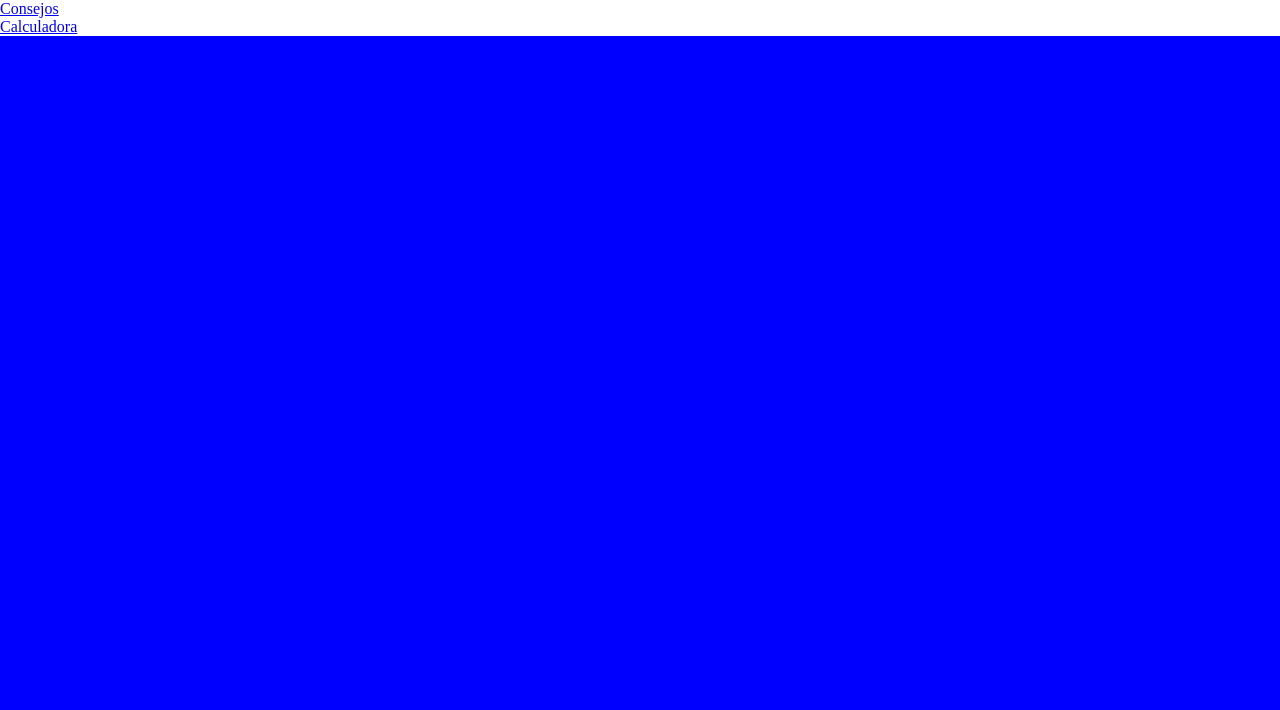
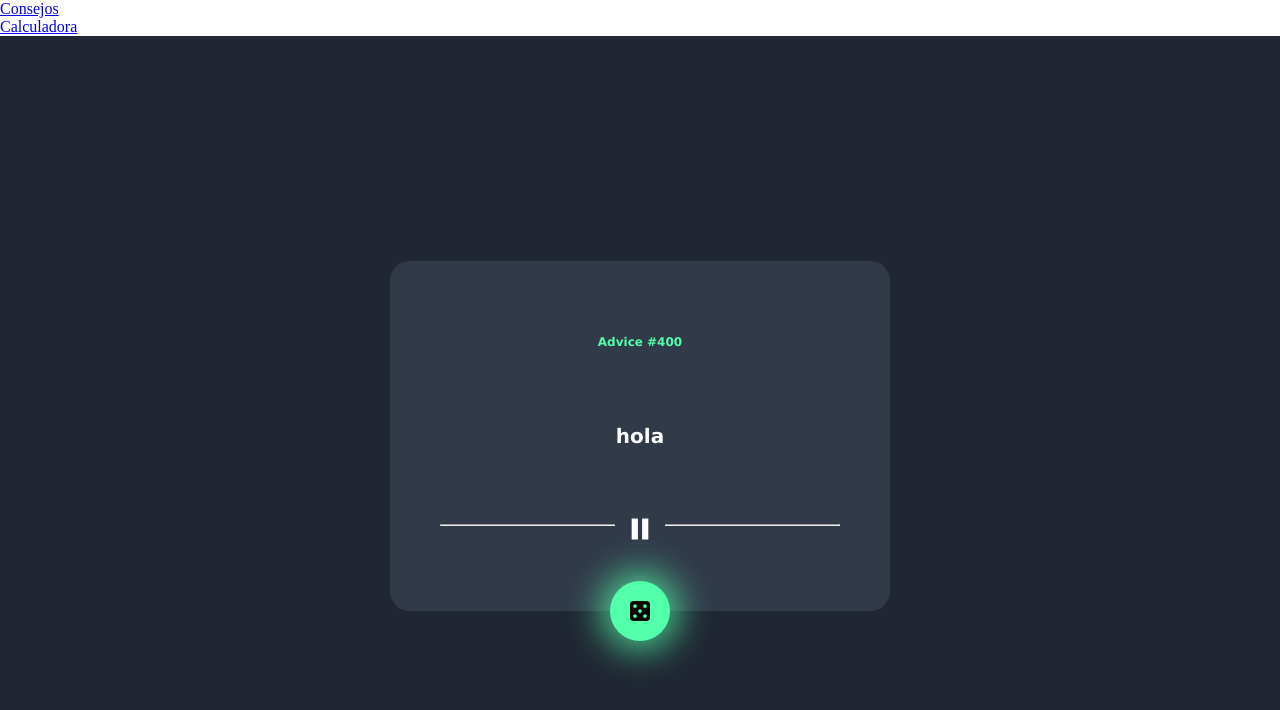
Before and after one commit to SrHatcher/react-calculator, a React (Vite) app in the folder react-project-calculator/: page /consejos in a window 1280 px wide. Shown: the top 710 px of the page. Built offline with nearby package versions, Linux system fonts and the light colour scheme.

Commit message:
diseño de consejos creada

```diff
--- a/react-project-calculator/package.json
+++ b/react-project-calculator/package.json
@@ -12,6 +12,7 @@
   "dependencies": {
     "react": "^18.0.0",
     "react-dom": "^18.0.0",
+    "react-icons": "^4.4.0",
     "react-router-dom": "^6.3.0"
   },
   "devDependencies": {
--- a/react-project-calculator/src/components/Card/Card.tsx
+++ b/react-project-calculator/src/components/Card/Card.tsx
@@ -1,9 +1,27 @@
-import styles from './card.module.css'
+import styles from "./card.module.css";
+import { BsFillDice5Fill } from "react-icons/bs";
+import {BiPause} from "react-icons/bi"
 
 export const Card = () => {
   return (
     <div className={styles.principal}>
-
+      <div className={styles.card}>
+        <div className={styles.titulo}>
+          <p>Advice #400</p>
+        </div>
+        <div className={styles.contenido}>
+          <p>hola</p>
+        </div>
+        <div className={styles.separador}>
+          <hr />
+          <div className={styles.pausa}>
+            <BiPause size="50px"/>
+          </div>
+        </div>
+        <div className={styles.boton}>
+          <BsFillDice5Fill size="20px" />
+        </div>
+      </div>
     </div>
-  )
-}
+  );
+};
--- a/react-project-calculator/src/components/Card/card.module.css
+++ b/react-project-calculator/src/components/Card/card.module.css
@@ -1,5 +1,85 @@
-.principal{
-    width: 100vw;
-    height: 100vh;
-    background-color: blue;
+:root {
+  --color-card: #313a49;
+  --color-fondo: #202632;
+  --color-boton: #53ffab;
 }
+
+.principal {
+  width: 100vw;
+  height: 100vh;
+  background-color: var(--color-fondo);
+  display: flex;
+  justify-content: center;
+  align-items: center;
+}
+
+.card {
+  position: relative;
+  width: 500px;
+  height: 350px;
+  background-color: var(--color-card);
+  border-radius: 20px;
+  display: flex;
+  flex-direction: column;
+}
+
+.titulo {
+  height: 25%;
+  width: 100%;
+  display: flex;
+  justify-content: center;
+  align-items: flex-end;
+  font-family: Verdana, Geneva, Tahoma, sans-serif;
+  font-weight: 600;
+  font-size: 12px;
+  color: var(--color-boton);
+}
+
+.contenido {
+  height: 50%;
+  width: 100%;
+  display: flex;
+  justify-content: center;
+  align-items: center;
+  font-family: Verdana, Geneva, Tahoma, sans-serif;
+  font-weight: 800;
+  font-size: 20px;
+  color: white;
+}
+
+
+
+.separador {
+  height: 25%;
+  width: 80%;
+  position: relative;
+  margin: 0 auto;
+}
+
+.pausa {
+  position: absolute;
+  top: -20px;
+  right: calc(50% - 25px);
+  background-color: var(--color-card);
+  color: white;
+}
+
+.separador hr {
+  height: 2px;
+  background-color: rgb(55, 61, 75);
+  width: 100%;
+}
+
+.boton {
+  display: flex;
+  align-items: center;
+  justify-content: center;
+  position: absolute;
+  bottom: -30px;
+  width: 60px;
+  height: 60px;
+  background-color: var(--color-boton);
+  border-radius: 50%;
+  right: calc(50% - 30px);
+  box-shadow: 0px 0px 34px 10px rgba(83, 255, 171, 0.72);
+}
--- a/react-project-calculator/src/features/Advices/Advices.tsx
+++ b/react-project-calculator/src/features/Advices/Advices.tsx
@@ -1,9 +1,5 @@
 import { Card } from "../../components/Card/Card";
 
 export const Advices = () => {
-  return (
-    <div>
-      <Card />
-    </div>
-  );
+  return <Card />;
 };
--- a/react-project-calculator/src/router/Router.tsx
+++ b/react-project-calculator/src/router/Router.tsx
@@ -5,7 +5,7 @@ import { Link } from "react-router-dom";
 
 export const Router = () => {
   return (
-    <>
+    <div style={{ display: "flex", flexDirection: "column", height: "100%" }}>
       <nav>
         <ul>
           <li>
@@ -20,6 +20,6 @@ export const Router = () => {
         <Route path="/" element={<Calculadora />} />
         <Route path="consejos" element={<Advices />} />
       </Routes>
-    </>
+    </div>
   );
 };
```
Also changed, not shown: 1 other file (tests, documents, lock files or other folders).
